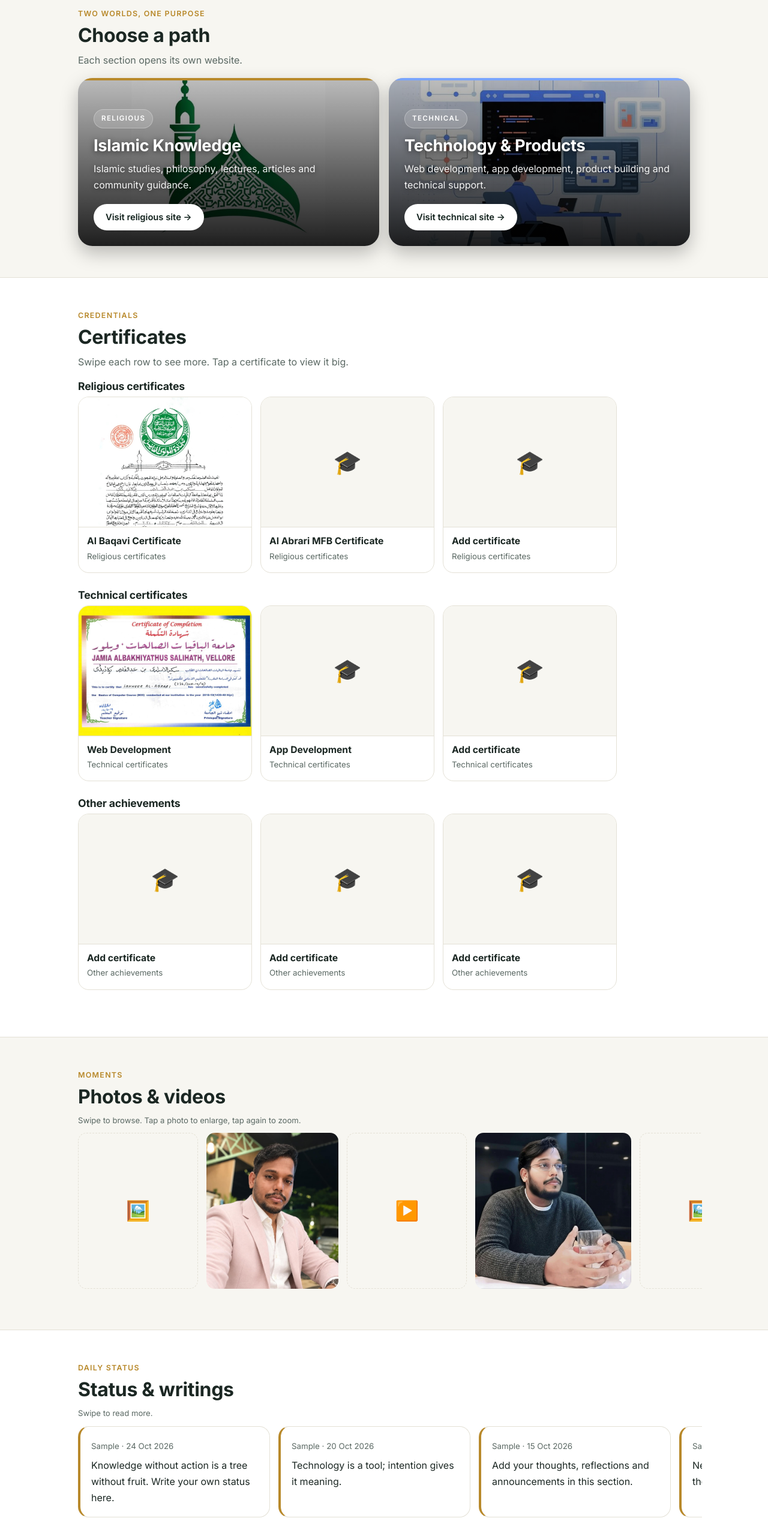
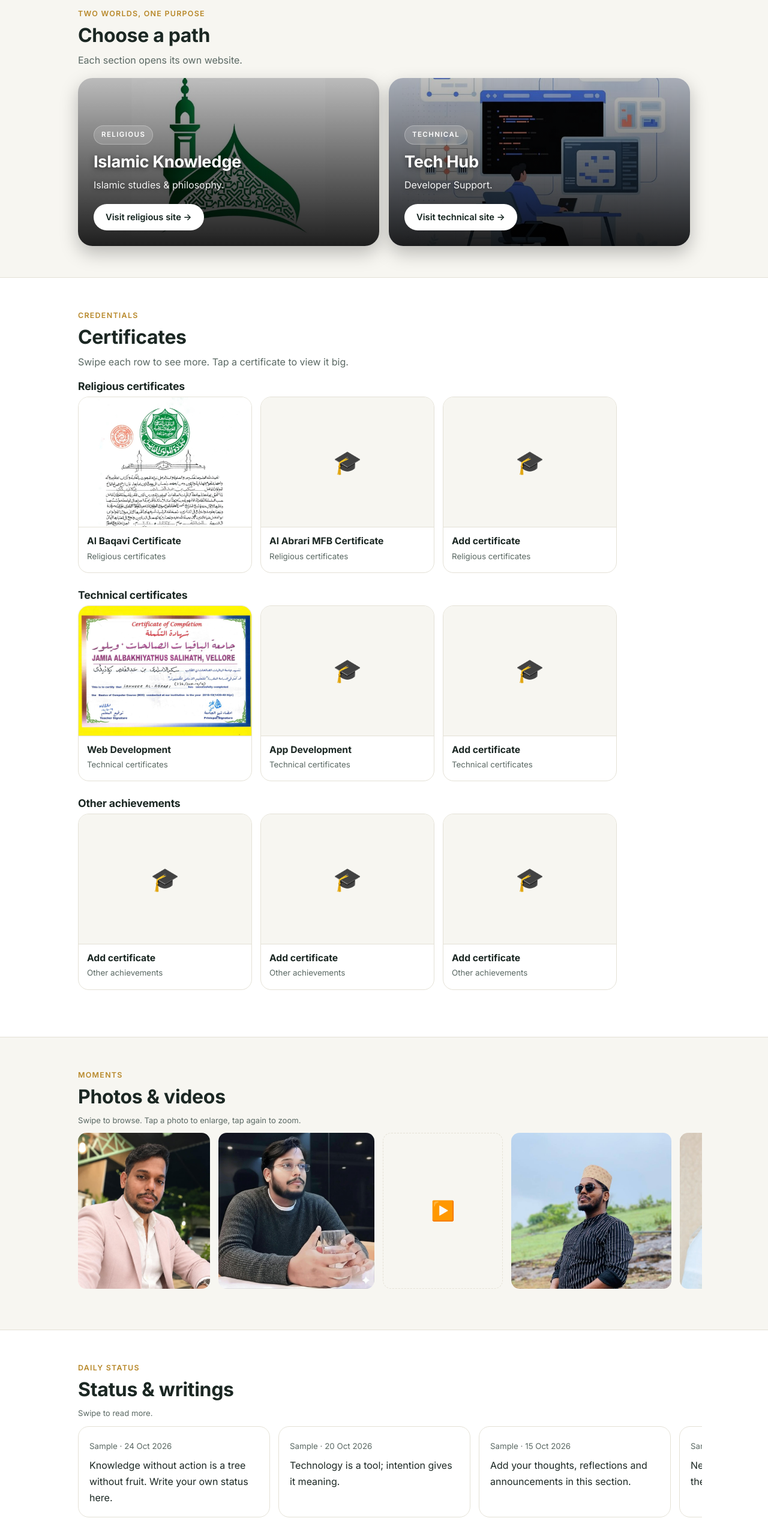
Before and after one commit to alhamdchit/sakheer, a plain HTML site: page index.html in a window 1280 px wide. Shown: the part 940-3500 px from the top of the page at 60% size. Drawn offline with Linux system fonts and the light colour scheme.

Commit message:
Update index.html

```diff
--- a/index.html
+++ b/index.html
@@ -58,8 +58,8 @@ body::before{content:"";position:fixed;inset:0 0 auto;height:env(safe-area-inset
 /* dark shadow layer so text is always readable */
 .path::before{content:"";position:absolute;inset:0;z-index:-1;background:linear-gradient(to top,rgba(0,0,0,.88) 0%,rgba(0,0,0,.6) 45%,rgba(0,0,0,.25) 100%)}
 .path.rel::after,.path.tech::after{content:"";position:absolute;left:0;right:0;top:0;height:4px;z-index:1}
-.path.rel::after{background:var(--gold)}
-.path.tech::after{background:#7aa5ff}
+/*.path.rel::after{background:var(--gold)}*/
+/*.path.tech::after{background:#7aa5ff}*/
 .path .kicker{align-self:flex-start;font-size:.72rem;font-weight:600;letter-spacing:.12em;text-transform:uppercase;padding:5px 12px;border-radius:999px;background:rgba(255,255,255,.16);border:1px solid rgba(255,255,255,.28);-webkit-backdrop-filter:blur(6px);backdrop-filter:blur(6px);margin-bottom:12px}
 .path h3{font-size:1.7rem;margin-bottom:8px;text-shadow:0 2px 10px rgba(0,0,0,.6)}
 .path p{opacity:.95;margin-bottom:18px;text-shadow:0 1px 8px rgba(0,0,0,.6)}
@@ -87,7 +87,7 @@ body::before{content:"";position:fixed;inset:0 0 auto;height:env(safe-area-inset
 .gitem.ph{width:200px;display:grid;place-items:center;font-size:2rem;background:var(--bg);border:1px dashed var(--line)}
 [data-full]{cursor:pointer}
 /* status cards */
-.pcard{width:78%;max-width:320px;background:var(--surface);border:1px solid var(--line);border-left:4px solid var(--gold);border-radius:18px;padding:18px}
+.pcard{width:78%;max-width:320px;background:var(--surface);border:1px solid var(--line);border-left:4px solid var(/*--gold*/);border-radius:18px;padding:18px}
 .pcard small{color:var(--muted)}
 .pcard p{margin:6px 0 0}
 /* lightbox */
@@ -98,11 +98,11 @@ body::before{content:"";position:fixed;inset:0 0 auto;height:env(safe-area-inset
 #lbimg.zoom{max-width:none;max-height:none;width:220%;cursor:zoom-out}
 #lbx{position:fixed;top:calc(env(safe-area-inset-top,0px) + 10px);right:14px;z-index:61;width:44px;height:44px;border-radius:50%;border:0;background:rgba(255,255,255,.18);color:#fff;font-size:1.2rem;cursor:pointer}
 /* footer */
-footer{background:#10201b;color:#e8efeb;padding:44px 0 28px}
+footer{background:#10201b;color:#e8efeb;padding:40px 0 28px}
 footer h2{color:#fff}
 footer p{color:#c0cfc8}
 footer .social{display:flex;flex-wrap:wrap;gap:10px;margin:16px 0}
-footer .social a{border:1px solid #2d4a40;border-radius:999px;padding:0 18px;min-height:44px;display:inline-flex;align-items:center;text-decoration:none;font-size:.92rem}
+footer .social a{border:1px solid #2d4a40;border-radius:999px;padding:0 15px;min-height:40px;display:inline-flex;align-items:center;text-decoration:none;font-size:.92rem}
 footer .social a:hover{background:#1c3a30}
 </style>
 </head>
@@ -145,8 +145,8 @@ footer .social a:hover{background:#1c3a30}
   <div class="eyebrow">Two worlds, one purpose</div><h2>Choose a path</h2>
   <p class="sub">Each section opens its own website.</p>
   <div class="grid g2">
-   <a class="path rel" id="relLink" href="#" target="_blank" rel="noopener"><span class="kicker">Religious</span><h3>Islamic Knowledge</h3><p>Islamic studies, philosophy, lectures, articles and community guidance.</p><span class="go">Visit religious site →</span></a>
-   <a class="path tech" id="techLink" href="#" target="_blank" rel="noopener"><span class="kicker">Technical</span><h3>Technology &amp; Products</h3><p>Web development, app development, product building and technical support.</p><span class="go">Visit technical site →</span></a>
+   <a class="path rel" id="relLink" href="#" target="_blank" rel="noopener"><span class="kicker">Religious</span><h3>Islamic Knowledge</h3><p>Islamic studies & philosophy.</p><span class="go">Visit religious site →</span></a>
+   <a class="path tech" id="techLink" href="#" target="_blank" rel="noopener"><span class="kicker">Technical</span><h3>Tech Hub</h3><p>Developer Support.</p><span class="go">Visit technical site →</span></a>
   </div>
  </div>
 </section>
@@ -182,6 +182,7 @@ footer .social a:hover{background:#1c3a30}
   <p>📍 Parekkattil House, Edathala PO, Oorakkad, Pukkattupady, Aluva 683561</p>
   <p>📞 <a href="tel:123456789">123456789</a></p>
   <div class="social" id="social"></div>
+  <br>
   <p style="font-size:.85rem;margin-top:18px">© <span id="yr"></span> Sakheer PA. All rights reserved.</p>
  </div>
 </footer>
@@ -207,13 +208,13 @@ var certificates = [
 ];
 /* gallery: just add photo paths in src */
 var gallery = [
- {type:"image", src:"", cap:"Photo 1"},{type:"image", src:"profile.jpeg", cap:"Photo 1"},
- {type:"video", src:"", cap:"Video 1"},{type:"image", src:"Pic.jpeg", cap:"Photo 3"},
- {type:"image", src:"", cap:"Photo 4"},{type:"image", src:"Religious.jpeg", cap:"Photo 5"},
- {type:"image", src:"", cap:"Photo 4"},{type:"image", src:"Islamic.jpeg", cap:"Photo 6"},
- {type:"image", src:"", cap:"Photo 4"},{type:"image", src:"Enjoy.jpeg", cap:"Photo 7"},
- {type:"image", src:"", cap:"Photo 1"},{type:"image", src:"Sunglass.jpeg", cap:"Photo 1"},
- {type:"video", src:"", cap:"Video 1"},{type:"image", src:"Pic.Tour2", cap:"Photo 3"}
+ {type:"image", src:"profile.jpeg", cap:"Photo 1"},{type:"image", src:"Pic.jpeg", cap:"Photo 1"},
+ {type:"video", src:"", cap:"Video 1"},{type:"image", src:"Sunglass.jpeg", cap:"Photo 3"},
+ {type:"image", src:"Religious.jpeg", cap:"Photo 4"},{type:"image", src:"Islamic.jpeg", cap:"Photo 5"},
+ {type:"image", src:"Pic.Tour2", cap:"Photo 4"},{type:"image", src:"", cap:"Photo 6"},
+ {type:"image", src:"", cap:"Photo 4"},{type:"image", src:"", cap:"Photo 7"},
+ {type:"image", src:"", cap:"Photo 1"},{type:"image", src:"", cap:"Photo 1"},
+ {type:"video", src:"", cap:"Video 1"},{type:"image", src:"", cap:"Photo 3"}
 ];
 var posts = [
  {date:"Sample · 24 Oct 2026", text:"Knowledge without action is a tree without fruit. Write your own status here."},
@@ -223,7 +224,7 @@ var posts = [
 ];
 var social = [
  {n:"Facebook", u:"https://facebook.com/"},{n:"Instagram", u:"https://instagram.com/"},
- {n:"YouTube", u:"https://youtube.com/"},{n:"WhatsApp", u:"https://wa.me/123456789"},
+{n:"YouTube", u:"https://youtube.com/"},{n:"WhatsApp", u:"https://wa.me/123456789"},
  {n:"LinkedIn", u:"https://linkedin.com/"},{n:"Telegram", u:"https://t.me/"}
 ];
 /* ===== END OF EDIT AREA ===== */
```
